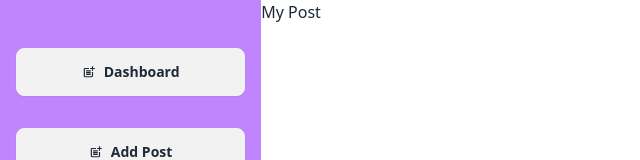
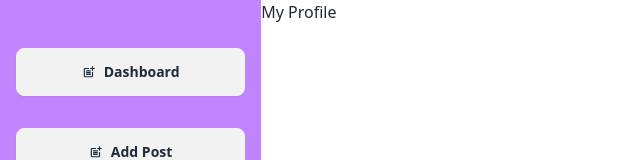
Before and after one commit to zihad868/BlogClient, a React (Vite) app: page /dashboard/my-profile in a window 1280 px wide. Shown: the top 160 px of the page, without its empty margins (0-640 px from the left). Built offline with nearby package versions, Linux system fonts and the light colour scheme; no server answers.

Commit message:
Add Profile Page

```diff
--- /dev/null
+++ b/src/Pages/DashBoard/MyProfile.jsx
@@ -0,0 +1,10 @@
+
+const MyProfile = () => {
+    return (
+        <div>
+            <h3>My Profile</h3>
+        </div>
+    );
+};
+
+export default MyProfile;
--- a/src/Root/Dashboard.jsx
+++ b/src/Root/Dashboard.jsx
@@ -39,7 +39,7 @@ const Dashboard = () => {
               </button>
             </NavLink>
 
-            <NavLink to="/dashboard/myProfile">
+            <NavLink to="/dashboard/my-profile">
               <button className="btn w-full mt-8">
                 <FaUsers />
                 My Profile
```
Also changed, not shown: src/Routes/Routes.jsx (+5 -4 lines).
